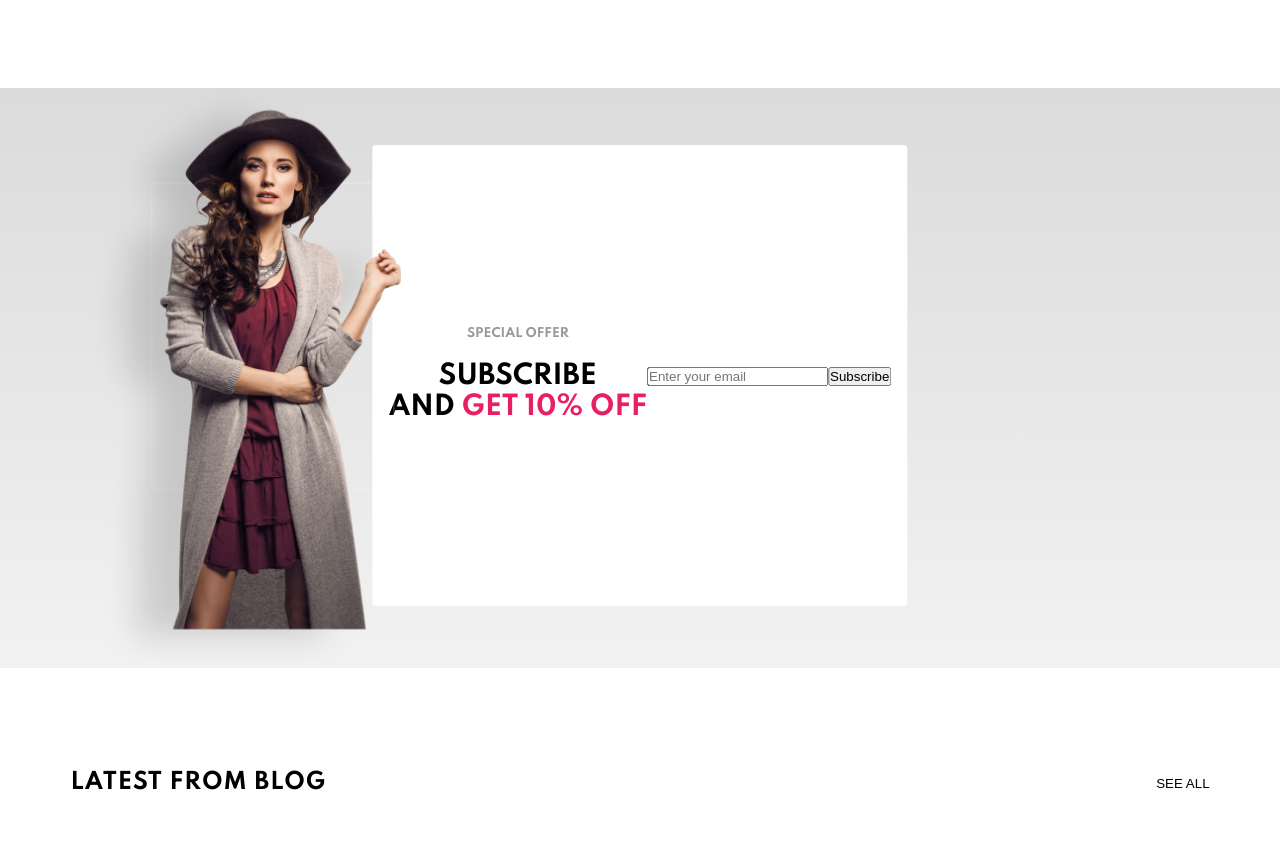
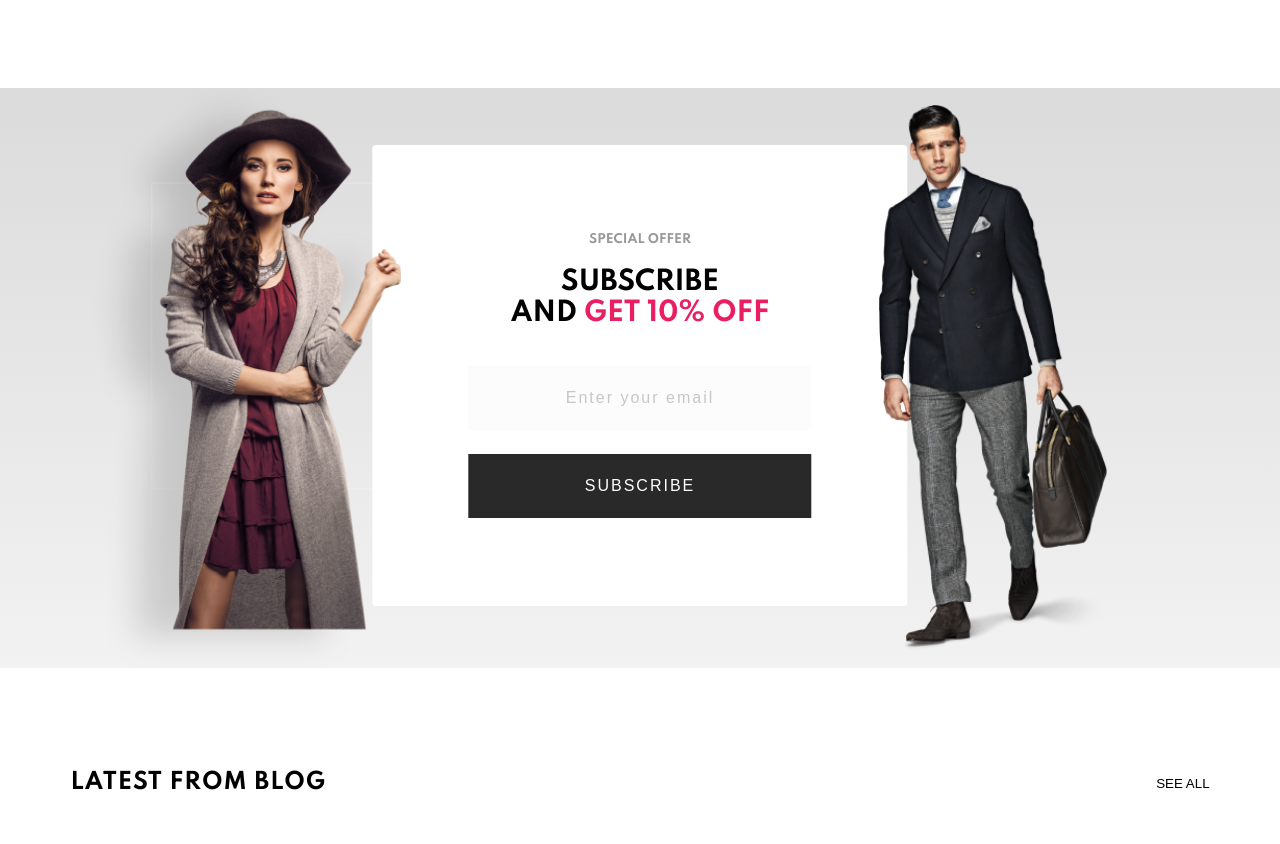
Before and after one commit to iannika/-training-shop, a React (Create React App) app: page / in a window 1280 px wide. Shown: the part 3179-4023 px from the top of the page. Built offline with nearby package versions, Linux system fonts and the light colour scheme.

Commit message:
edit class

```diff
--- a/src/components/specialOffer/specialOffer.js
+++ b/src/components/specialOffer/specialOffer.js
@@ -12,12 +12,12 @@ const SpecialOffer = () => {
                         <span className="title">Special Offer</span>
                         <div className="text">Subscribe <br/> And <span style={{color: '#E91E63'}}>Get 10% Off</span></div>
                     </div>
-                    <form className="subscribe-form_form">
+                    <form className="special-offer-form_form">
                         <input typeof="text" placeholder="Enter your email"></input>
                         <button>Subscribe</button>
                     </form>
                 </div>
-                <div className="subscribe-img-man"></div>
+                <div className="special-offer-img-man"></div>
             </div>
         </div>
     )
```
